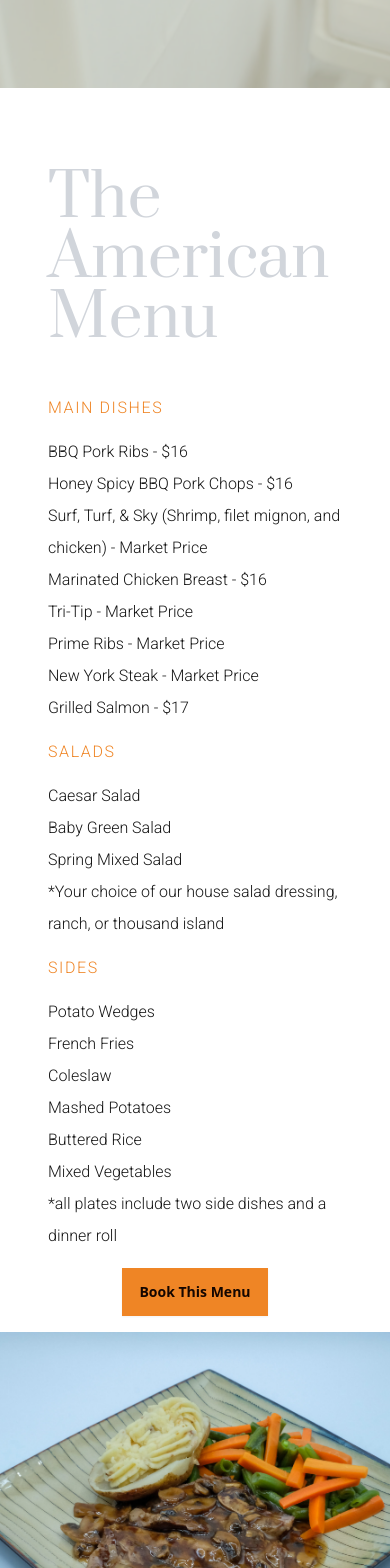
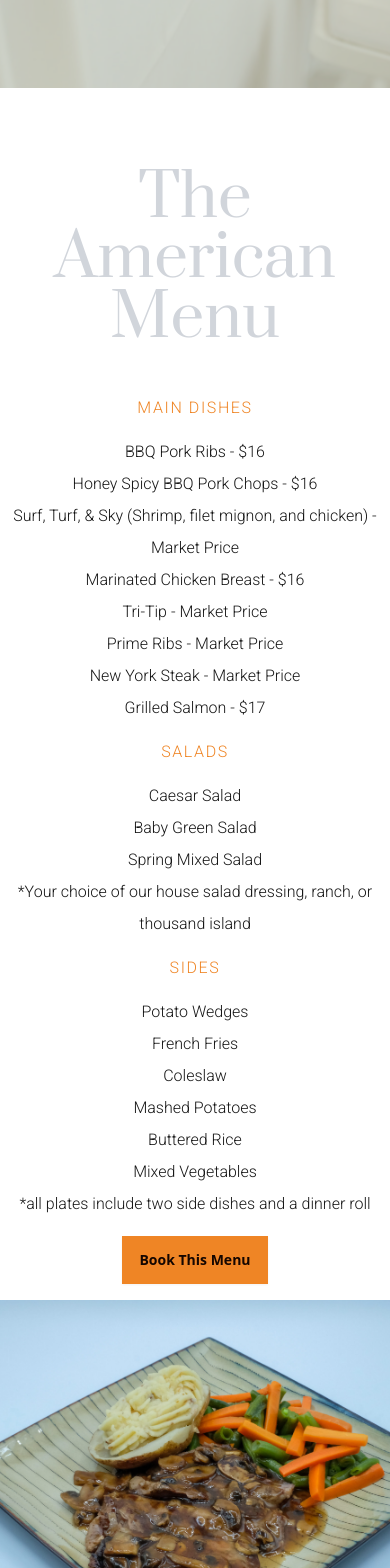
Before and after one commit to noelcastillon1/armandos-catering, a React (Vite) app: page / in a window 390 px wide. Shown: the part 820-2388 px from the top of the page. Built offline with nearby package versions, Linux system fonts and the light colour scheme.

Commit message:
change queries to center text on small screens

```diff
--- a/src/components/FoodMenu.jsx
+++ b/src/components/FoodMenu.jsx
@@ -2,8 +2,8 @@ const FoodMenu = ({ menuName, mainDishes, salads, sides, menuImg, isImgFirst })
     return (
         <div className="food-menu-wrapper grid">
             <article className="grid col-span-1 md:grid-cols-2 my-8">
-                <div className="food-menu md:grid md:grid-cols-2 gap-2 px-12">
-                    <h2 className="menu-name col-span-2 w-1/2 py-8 text-6xl lg:text-8xl text-gray-300 z-10">The {menuName} Menu</h2>
+                <div className="food-menu text-center m-auto md:text-left md:m-0 md:px-12 md:grid md:grid-cols-2 gap-2">
+                    <h2 className="menu-name text-center m-auto md:text-left md:m-0 col-span-2 md:w-1/2 py-8 text-6xl lg:text-8xl text-gray-300 z-10">The {menuName} Menu</h2>
                     <div className="main-dishes-container">
                         <p className="main-dishes-subtitle py-4 tracking-widest text-primary uppercase">Main Dishes</p>
                         <ul className="main-dishes-ul leading-loose">
@@ -35,9 +35,9 @@ const FoodMenu = ({ menuName, mainDishes, salads, sides, menuImg, isImgFirst })
                                 ))}
                             </ul>
                         </div>
-                    </div>
-                    <div className="menu-button-container py-4 text-center md:text-left">
-                        <a href="/#interestForm"><button className="btn btn-primary">Book This Menu</button></a>
+                        <div className="menu-button-container py-4 text-center md:text-left">
+                            <a href="/#interestForm"><button className="btn btn-primary">Book This Menu</button></a>
+                        </div>
                     </div>
                 </div>
                 <div className={`menu-img-container h-96 md:h-full w-full ${isImgFirst == true ? "md:order-first" : ""}`}>
```
